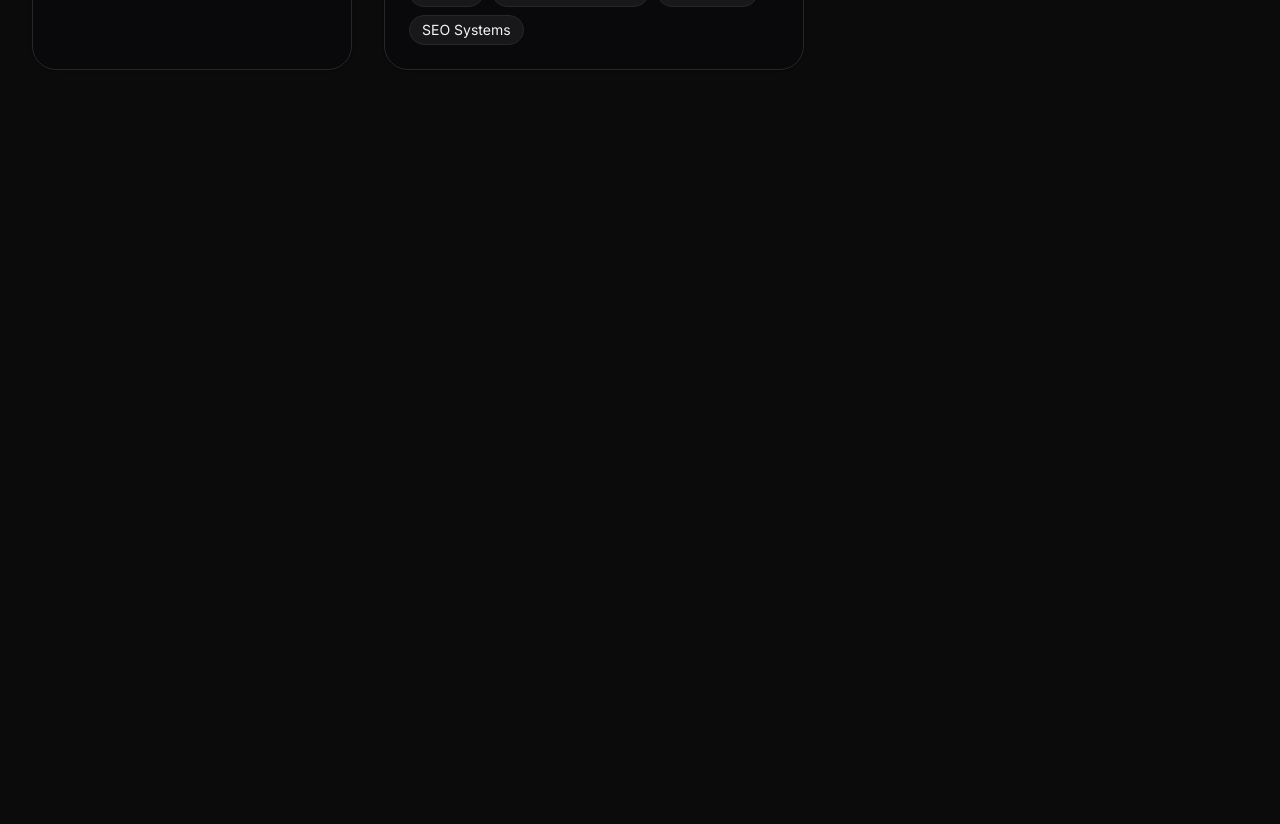
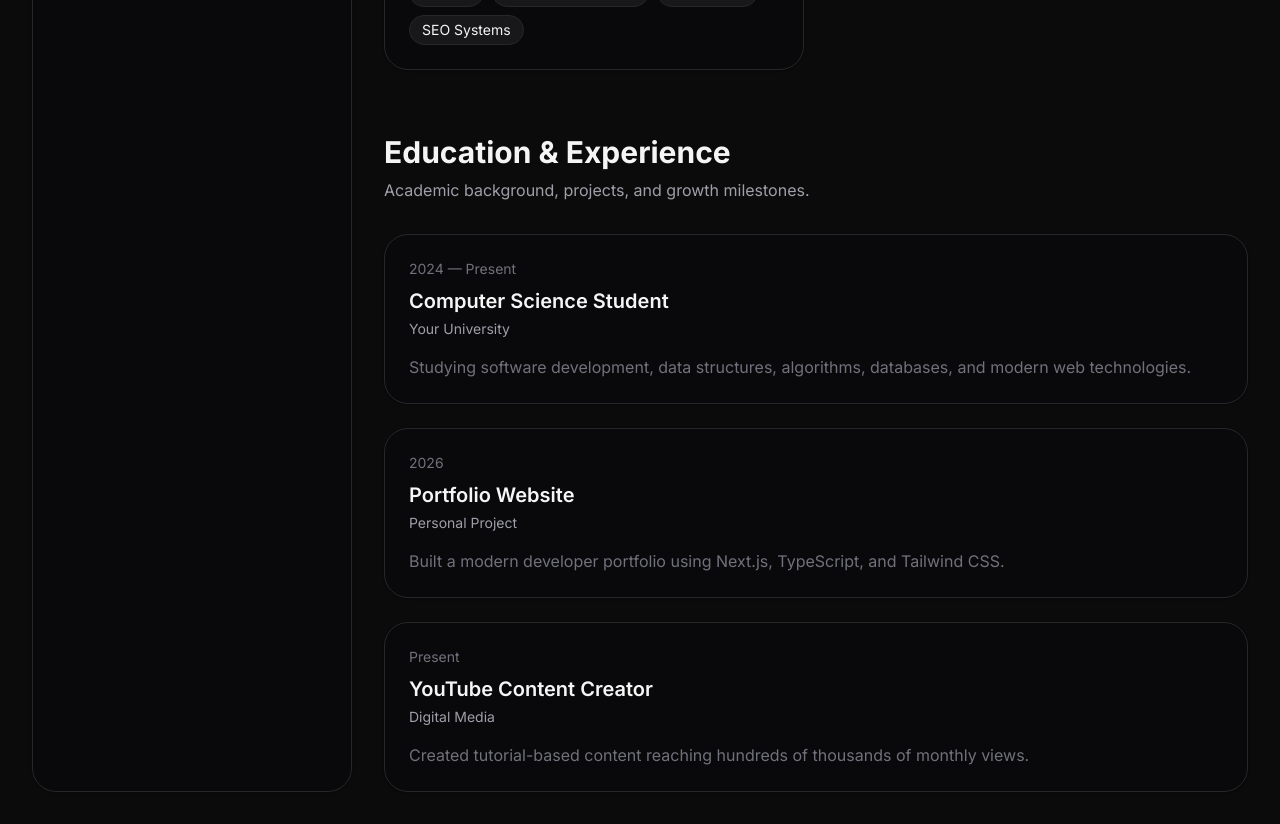
Before and after one commit to Aaron-Baldon/portfolio, a Next.js app: page / in a window 1280 px wide. Shown: the part 1500-2324 px from the top of the page. Before the commit the page ends 1602 px from the top, so only its background shows below. Built offline with nearby package versions, Linux system fonts and the light colour scheme.

Commit message:
add timeline

```diff
--- a/components/layout/main-content.tsx
+++ b/components/layout/main-content.tsx
@@ -1,11 +1,13 @@
 import { ProjectGrid } from "@/components/projects/project-grid";
 import { SkillsDashboard } from "@/components/skills/skills-dashboard";
+import { TimelineSection } from "@/components/timeline/timeline-section";
 
 export function MainContent() {
   return (
     <div className="space-y-16">
       <ProjectGrid />
       <SkillsDashboard />
+      <TimelineSection />
     </div>
   );
 }
--- /dev/null
+++ b/components/timeline/timeline-section.tsx
@@ -0,0 +1,26 @@
+import { timelineItems } from "@/constants/timeline";
+import { Card } from "@/components/ui/card";
+
+export function TimelineSection() {
+  return (
+    <section className="mt-16">
+      <div className="mb-8">
+        <h2 className="text-3xl font-bold">Education & Experience</h2>
+        <p className="mt-2 text-zinc-400">
+          Academic background, projects, and growth milestones.
+        </p>
+      </div>
+
+      <div className="space-y-6">
+        {timelineItems.map((item) => (
+          <Card key={item.title}>
+            <p className="text-sm text-zinc-500">{item.date}</p>
+            <h3 className="mt-2 text-xl font-semibold">{item.title}</h3>
+            <p className="mt-1 text-sm text-zinc-400">{item.organization}</p>
+            <p className="mt-4 text-zinc-500">{item.description}</p>
+          </Card>
+        ))}
+      </div>
+    </section>
+  );
+}
--- /dev/null
+++ b/constants/timeline.ts
@@ -0,0 +1,23 @@
+export const timelineItems = [
+  {
+    title: "Computer Science Student",
+    organization: "Your University",
+    date: "2024 — Present",
+    description:
+      "Studying software development, data structures, algorithms, databases, and modern web technologies.",
+  },
+  {
+    title: "Portfolio Website",
+    organization: "Personal Project",
+    date: "2026",
+    description:
+      "Built a modern developer portfolio using Next.js, TypeScript, and Tailwind CSS.",
+  },
+  {
+    title: "YouTube Content Creator",
+    organization: "Digital Media",
+    date: "Present",
+    description:
+      "Created tutorial-based content reaching hundreds of thousands of monthly views.",
+  },
+];
```
